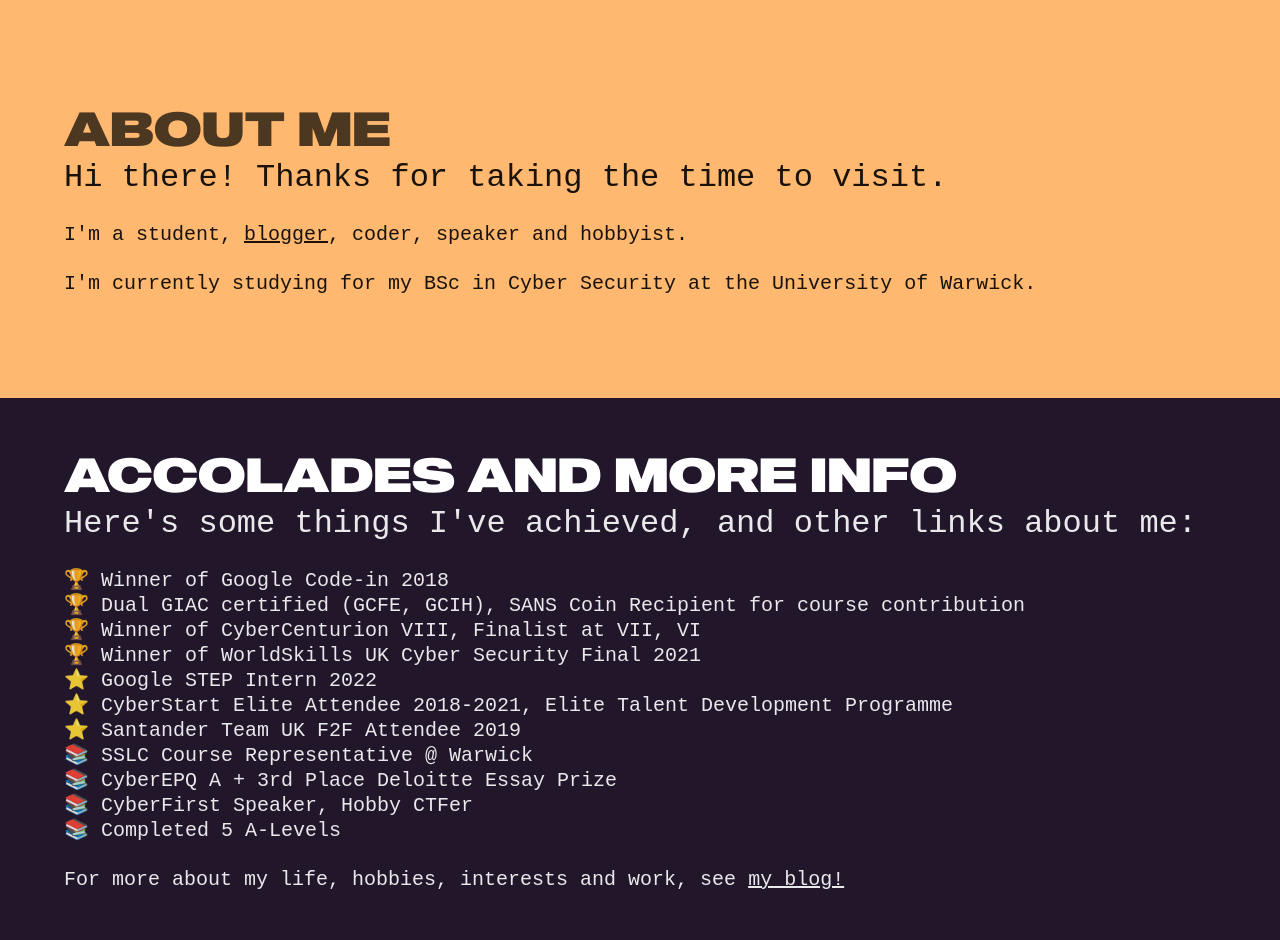
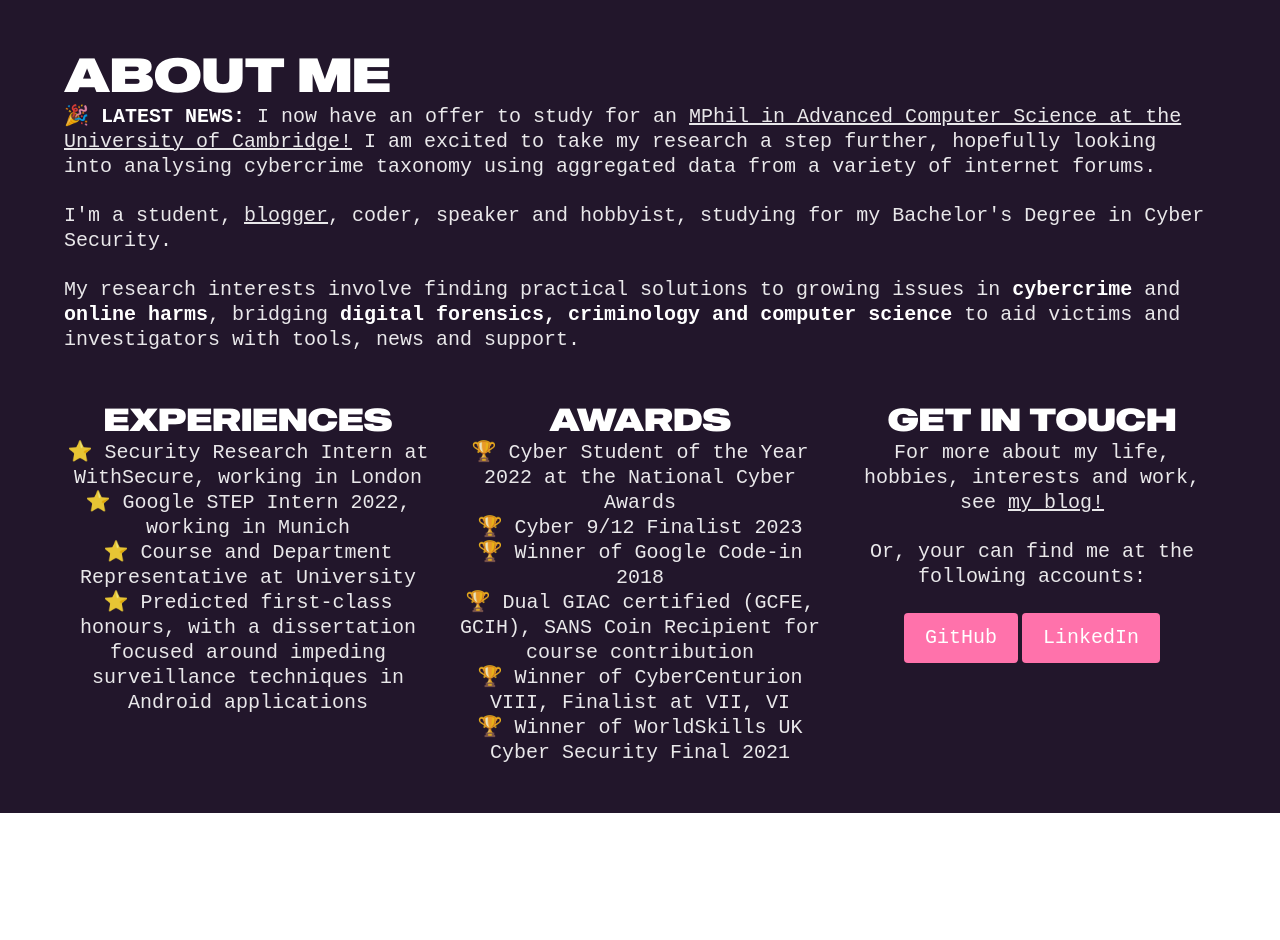
Before and after one commit to lightspeedana/lightspeedana.github.io, a plain HTML site: page index.html in a window 1280 px wide. Shown: the part 802-1742 px from the top of the page. After the commit the page ends 1615 px from the top, so only its background shows below. Drawn offline with Linux system fonts and the light colour scheme; a web font is replaced by a local one.

Commit message:
Add files via upload

```diff
--- a/index.html
+++ b/index.html
@@ -10,65 +10,85 @@
   <body>
 
     <div class="hero is-fullheight is-info has-background">
-      <img class="hero-background is-transparent" src="bg.jpg" />
+      <img class="hero-background is-transparent" src="quino-al-JFeOy62yjXk-unsplash.jpg" />
       <div class="hero-body">
         <div class="container">
-          <h1 class="title is-size-1">
+          <figure class="image is-128x128" style="display: inline-block;">
+            <img class="is-rounded" src="IMG_1559.jpg">
+          </figure>
+          <h1 class="title is-1">
             HI, I'M ANA
           </h1>
-          <h3 class="subtitle is-family-secondary is-size-3">
-            I'm a BSc Cyber Security Student.
+          <h3 class="subtitle is-family-secondary is-3">
+            BSc Cyber Security Student at the University of Warwick
           </h3>
-          <button class="button is-primary is-family-secondary"> <a href="https://blog.anaisonlineto.day">Check out my Blog</a></button>
+          <button class="button is-info is-family-secondary is-large"> <a href="https://blog.anaisonlineto.day">Check out my Blog</a></button>
           <br><br><h3 class="subtitle is-family-secondary">
             Scroll down to see more ↓
           </h3>
         </div>
       </div>
     </div>
-    <div class="hero is-halfheight is-success">
+    <div class="hero is-fullheight is-info">
       <div class="hero-body">
         <div class="container">
           <h1 class="title is-size-1">
             ABOUT ME
           </h1>
-          <h3 class="subtitle is-family-secondary is-size-3">
-            Hi there! Thanks for taking the time to visit.
+          <h3 class="subtitle is-family-secondary">
+            🎉 <strong>LATEST NEWS:</strong> I now have an offer to study for an <a href="https://www.postgraduate.study.cam.ac.uk/courses/directory/cscsmpacs"><u>MPhil in Advanced Computer Science at the University of Cambridge!</u></a> I am excited to take my research a step further, hopefully looking into analysing cybercrime taxonomy using aggregated data from a variety of internet forums.
+          </h3>
+
+          <h3 class="subtitle is-family-secondary">
+            I'm a student, <a href="https://blog.anaisonlineto.day"><u>blogger</u></a>, coder, speaker and hobbyist, studying for my Bachelor's Degree in Cyber Security.
           </h3>
           <h3 class="subtitle is-family-secondary">
-            I'm a student, <a href="https://blog.anaisonlineto.day"><u>blogger</u></a>, coder, speaker and hobbyist.
+            My research interests involve finding practical solutions to growing issues in <strong>cybercrime</strong> and <strong>online harms</strong>, bridging <strong>digital forensics, criminology and computer science</strong> to aid victims and investigators with tools, news and support.
           </h3>
-          <h3 class="subtitle is-family-secondary">
-            I'm currently studying for my BSc in Cyber Security at the University of Warwick.
-          </h3>
+
+          <br>
+          <div class="columns has-text-centered">
+            <div class="column is-4">
+              <h1 class="title is-size-3">
+                EXPERIENCES
+              </h1>
+              <ul class="is-family-secondary subtitle">
+                <li>⭐ Security Research Intern at WithSecure, working in London</li>
+                <li>⭐ Google STEP Intern 2022, working in Munich</li>
+                <li>⭐ Course and Department Representative at University</li>
+                <li>⭐ Predicted first-class honours, with a dissertation focused around impeding surveillance techniques in Android applications</li>
+              </ul>
             </div>
-      </div>
-    </div>
-    <div class="hero is-halfheight is-info">
-      <div class="hero-body">
-        <div class="container">
-          <h1 class="title is-size-1">
-            ACCOLADES AND MORE INFO
+            <div class="column is-4">
+              <h1 class="title is-size-3">
+                AWARDS
               </h1>
-          <h3 class="subtitle is-family-secondary is-size-3">
-            Here's some things I've achieved, and other links about me:
-          </h3>
               <ul class="is-family-secondary subtitle">
+                <li>🏆 Cyber Student of the Year 2022 at the National Cyber Awards</li>
+                <li>🏆 Cyber 9/12 Finalist 2023</li>
                 <li>🏆 Winner of Google Code-in 2018</li>
                 <li>🏆 Dual GIAC certified (GCFE, GCIH), SANS Coin Recipient for course contribution</li>
                 <li>🏆 Winner of CyberCenturion VIII, Finalist at VII, VI</li>
                 <li>🏆 Winner of WorldSkills UK Cyber Security Final 2021</li>
-            <li>⭐ Google STEP Intern 2022</li>
-            <li>⭐ CyberStart Elite Attendee 2018-2021, Elite Talent Development Programme</li>
-            <li>⭐ Santander Team UK F2F Attendee 2019</li>
-            <li>📚 SSLC Course Representative @ Warwick</li>
-            <li>📚 CyberEPQ A + 3rd Place Deloitte Essay Prize</li>
-            <li>📚 CyberFirst Speaker, Hobby CTFer</li>
-            <li>📚 Completed 5 A-Levels</li>
               </ul>
+            </div>
+            <div class="column is-4">
+              <h1 class="title is-size-3">
+                GET IN TOUCH
+              </h1>
               <h3 class="subtitle is-family-secondary">
                 For more about my life, hobbies, interests and work, see <a href="https://blog.anaisonlineto.day"><u>my blog!</u></a>
               </h3>
+              <h3 class="subtitle is-family-secondary">
+                Or, your can find me at the following accounts:
+              </h3>
+              <div class="has-items-centered has-text-centered">
+              <button class="button is-danger is-family-secondary is-medium"> <a href="https://blog.anaisonlineto.day">GitHub</a></button>
+              <button class="button is-danger is-family-secondary is-medium"> <a href="https://blog.anaisonlineto.day">LinkedIn</a></button>
+            </div>
+            </div>
+          </div>
+
         </div>
       </div>
     </div>
```
Also changed, not shown: 2 other files. Lines whose indentation alone changed are shown as unchanged.
